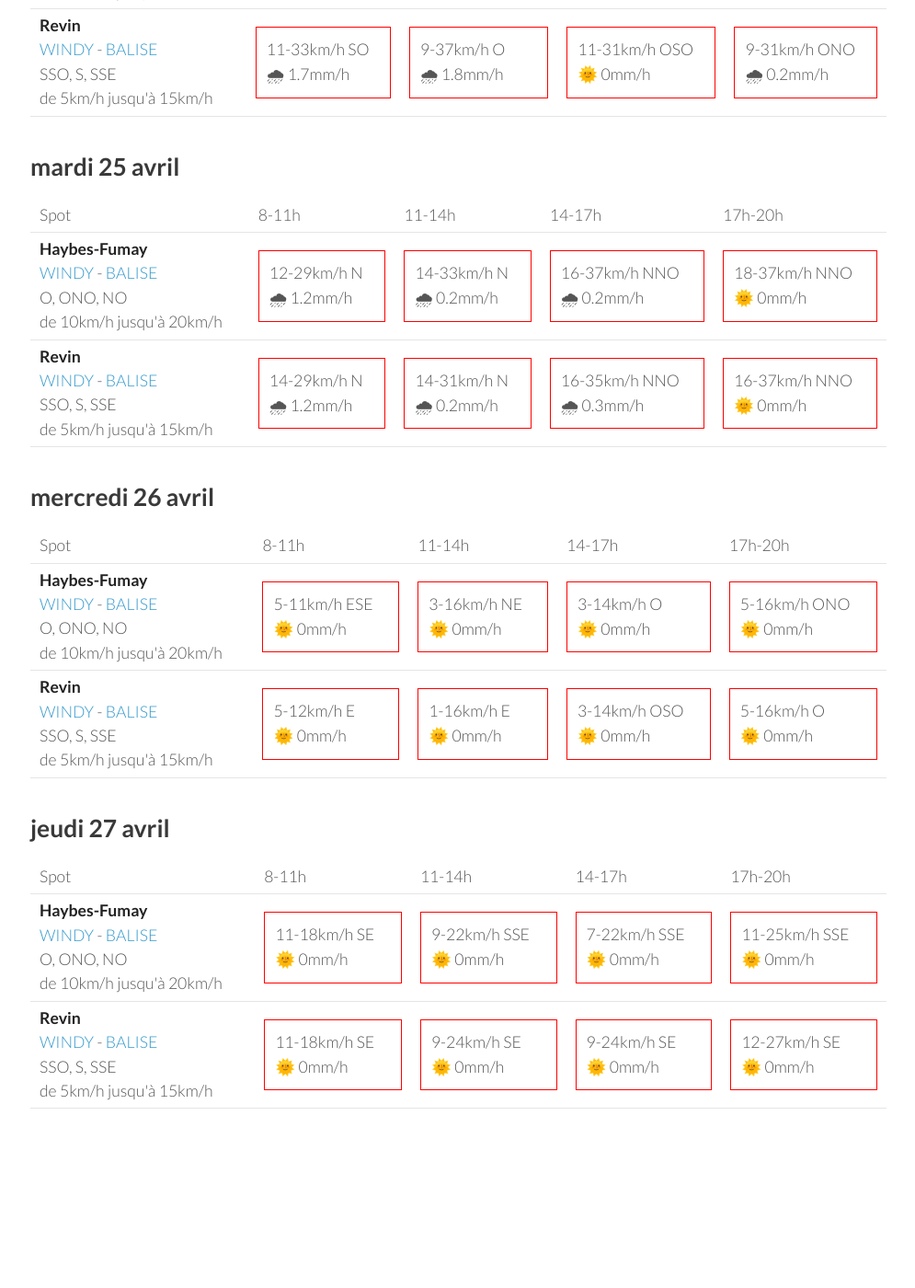
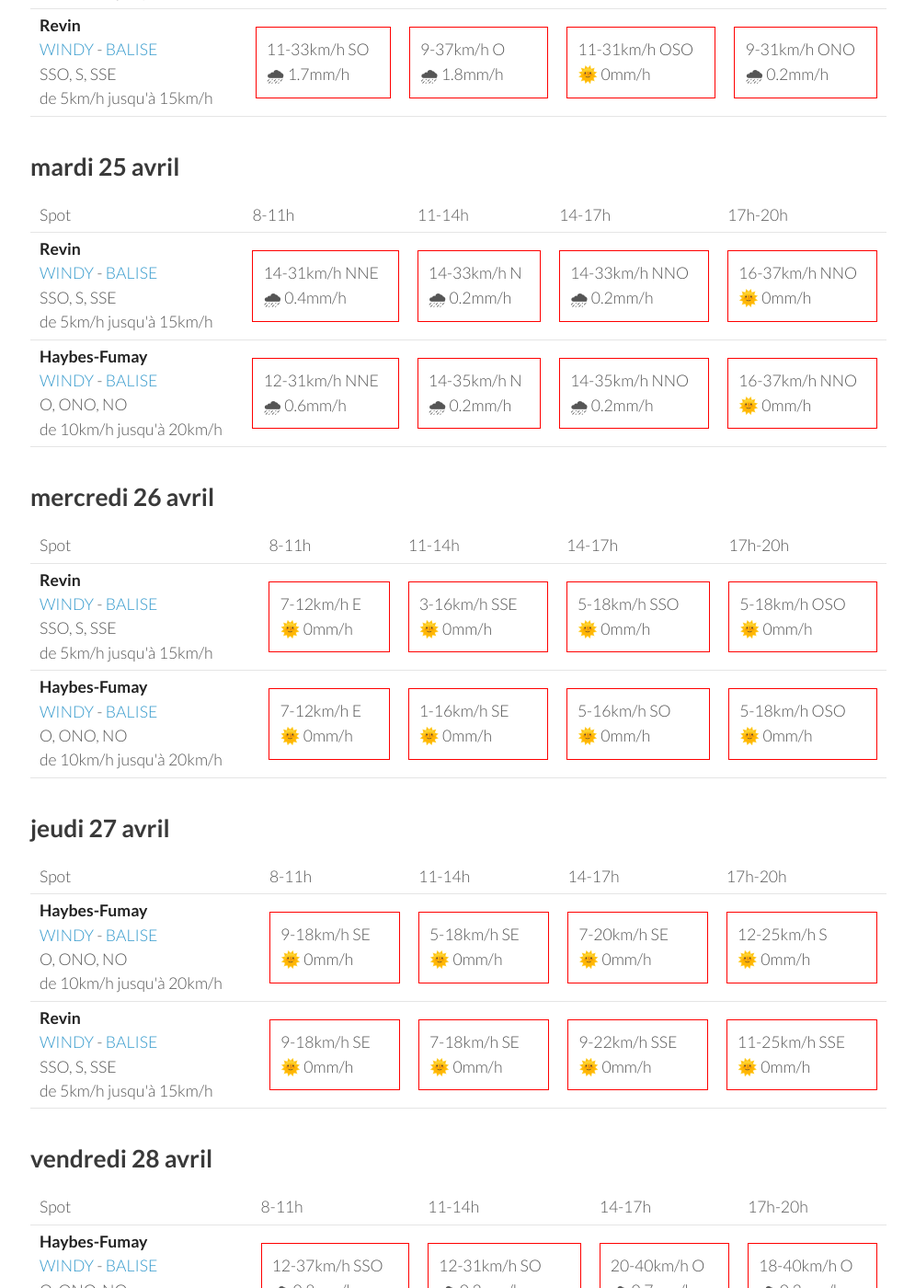
Before and after one commit to parapente-dans-le-nord/parapente-dans-le-nord.github.io, a Jekyll site: the page built from ardennes.markdown, in a window 1280 px wide and 1400 px high, scrolled down 833 px. Shown: the whole window at 92% size, without its empty margins (25-1020 px from the left). Built offline with Jekyll 4.4.1, drawn with Linux system fonts in a browser that asks for light colours; before the commit the page ends 2166 px from its top, so only the background shows below that; some of the changed text lies outside the part shown.

Commit message:
update index.markdown

```diff
--- a/ardennes.markdown
+++ b/ardennes.markdown
@@ -94,21 +94,21 @@ page mise à jour le dimanche 23 avril 06:10
       <td>17h-20h</td>
     </tr>
 <tr>
-        <td><strong>Haybes-Fumay</strong><br><a href="https://windy.com/49.998/4.715?49.913,4.738,10">WINDY</a> - <span class=""><a href="http://www.balisemeteo.com/balise.php?idBalise=104">BALISE</a> </span><br> <span class="vent-favorable">O, ONO, NO</span><br><span class="force-vent">de 10km/h jusqu'à 20km/h</span> </td>
+        <td><strong>Revin</strong><br><a href="https://windy.com/49.948/4.625?49.543,4.625,8">WINDY</a> - <span class=""><a href="http://www.balisemeteo.com/balise.php?idBalise=5019">BALISE</a> </span><br> <span class="vent-favorable">SSO, S, SSE</span><br><span class="force-vent">de 5km/h jusqu'à 15km/h</span> </td>
 
-            <td><div class="not-flyable"><p>12-29km/h N</p><p>🌧 1.2mm/h</p></div></td>
+            <td><div class="not-flyable"><p>14-31km/h NNE</p><p>🌧 0.4mm/h</p></div></td>
             <td><div class="not-flyable"><p>14-33km/h N</p><p>🌧 0.2mm/h</p></div></td>
-            <td><div class="not-flyable"><p>16-37km/h NNO</p><p>🌧 0.2mm/h</p></div></td>
-            <td><div class="not-flyable"><p>18-37km/h NNO</p><p>🌞 0mm/h</p></div></td>
+            <td><div class="not-flyable"><p>14-33km/h NNO</p><p>🌧 0.2mm/h</p></div></td>
+            <td><div class="not-flyable"><p>16-37km/h NNO</p><p>🌞 0mm/h</p></div></td>
 
 
     </tr>
 <tr>
-        <td><strong>Revin</strong><br><a href="https://windy.com/49.948/4.625?49.543,4.625,8">WINDY</a> - <span class=""><a href="http://www.balisemeteo.com/balise.php?idBalise=5019">BALISE</a> </span><br> <span class="vent-favorable">SSO, S, SSE</span><br><span class="force-vent">de 5km/h jusqu'à 15km/h</span> </td>
+        <td><strong>Haybes-Fumay</strong><br><a href="https://windy.com/49.998/4.715?49.913,4.738,10">WINDY</a> - <span class=""><a href="http://www.balisemeteo.com/balise.php?idBalise=104">BALISE</a> </span><br> <span class="vent-favorable">O, ONO, NO</span><br><span class="force-vent">de 10km/h jusqu'à 20km/h</span> </td>
 
-            <td><div class="not-flyable"><p>14-29km/h N</p><p>🌧 1.2mm/h</p></div></td>
-            <td><div class="not-flyable"><p>14-31km/h N</p><p>🌧 0.2mm/h</p></div></td>
-            <td><div class="not-flyable"><p>16-35km/h NNO</p><p>🌧 0.3mm/h</p></div></td>
+            <td><div class="not-flyable"><p>12-31km/h NNE</p><p>🌧 0.6mm/h</p></div></td>
+            <td><div class="not-flyable"><p>14-35km/h N</p><p>🌧 0.2mm/h</p></div></td>
+            <td><div class="not-flyable"><p>14-35km/h NNO</p><p>🌧 0.2mm/h</p></div></td>
             <td><div class="not-flyable"><p>16-37km/h NNO</p><p>🌞 0mm/h</p></div></td>
 
 
@@ -130,22 +130,22 @@ page mise à jour le dimanche 23 avril 06:10
       <td>17h-20h</td>
     </tr>
 <tr>
-        <td><strong>Haybes-Fumay</strong><br><a href="https://windy.com/49.998/4.715?49.913,4.738,10">WINDY</a> - <span class=""><a href="http://www.balisemeteo.com/balise.php?idBalise=104">BALISE</a> </span><br> <span class="vent-favorable">O, ONO, NO</span><br><span class="force-vent">de 10km/h jusqu'à 20km/h</span> </td>
+        <td><strong>Revin</strong><br><a href="https://windy.com/49.948/4.625?49.543,4.625,8">WINDY</a> - <span class=""><a href="http://www.balisemeteo.com/balise.php?idBalise=5019">BALISE</a> </span><br> <span class="vent-favorable">SSO, S, SSE</span><br><span class="force-vent">de 5km/h jusqu'à 15km/h</span> </td>
 
-            <td><div class="not-flyable"><p>5-11km/h ESE</p><p>🌞 0mm/h</p></div></td>
-            <td><div class="not-flyable"><p>3-16km/h NE</p><p>🌞 0mm/h</p></div></td>
-            <td><div class="not-flyable"><p>3-14km/h O</p><p>🌞 0mm/h</p></div></td>
-            <td><div class="not-flyable"><p>5-16km/h ONO</p><p>🌞 0mm/h</p></div></td>
+            <td><div class="not-flyable"><p>7-12km/h E</p><p>🌞 0mm/h</p></div></td>
+            <td><div class="not-flyable"><p>3-16km/h SSE</p><p>🌞 0mm/h</p></div></td>
+            <td><div class="not-flyable"><p>5-18km/h SSO</p><p>🌞 0mm/h</p></div></td>
+            <td><div class="not-flyable"><p>5-18km/h OSO</p><p>🌞 0mm/h</p></div></td>
 
 
     </tr>
 <tr>
-        <td><strong>Revin</strong><br><a href="https://windy.com/49.948/4.625?49.543,4.625,8">WINDY</a> - <span class=""><a href="http://www.balisemeteo.com/balise.php?idBalise=5019">BALISE</a> </span><br> <span class="vent-favorable">SSO, S, SSE</span><br><span class="force-vent">de 5km/h jusqu'à 15km/h</span> </td>
+        <td><strong>Haybes-Fumay</strong><br><a href="https://windy.com/49.998/4.715?49.913,4.738,10">WINDY</a> - <span class=""><a href="http://www.balisemeteo.com/balise.php?idBalise=104">BALISE</a> </span><br> <span class="vent-favorable">O, ONO, NO</span><br><span class="force-vent">de 10km/h jusqu'à 20km/h</span> </td>
 
-            <td><div class="not-flyable"><p>5-12km/h E</p><p>🌞 0mm/h</p></div></td>
-            <td><div class="not-flyable"><p>1-16km/h E</p><p>🌞 0mm/h</p></div></td>
-            <td><div class="not-flyable"><p>3-14km/h OSO</p><p>🌞 0mm/h</p></div></td>
-            <td><div class="not-flyable"><p>5-16km/h O</p><p>🌞 0mm/h</p></div></td>
+            <td><div class="not-flyable"><p>7-12km/h E</p><p>🌞 0mm/h</p></div></td>
+            <td><div class="not-flyable"><p>1-16km/h SE</p><p>🌞 0mm/h</p></div></td>
+            <td><div class="not-flyable"><p>5-16km/h SO</p><p>🌞 0mm/h</p></div></td>
+            <td><div class="not-flyable"><p>5-18km/h OSO</p><p>🌞 0mm/h</p></div></td>
 
 
     </tr>
@@ -168,20 +168,20 @@ page mise à jour le dimanche 23 avril 06:10
 <tr>
         <td><strong>Haybes-Fumay</strong><br><a href="https://windy.com/49.998/4.715?49.913,4.738,10">WINDY</a> - <span class=""><a href="http://www.balisemeteo.com/balise.php?idBalise=104">BALISE</a> </span><br> <span class="vent-favorable">O, ONO, NO</span><br><span class="force-vent">de 10km/h jusqu'à 20km/h</span> </td>
 
-            <td><div class="not-flyable"><p>11-18km/h SE</p><p>🌞 0mm/h</p></div></td>
-            <td><div class="not-flyable"><p>9-22km/h SSE</p><p>🌞 0mm/h</p></div></td>
-            <td><div class="not-flyable"><p>7-22km/h SSE</p><p>🌞 0mm/h</p></div></td>
-            <td><div class="not-flyable"><p>11-25km/h SSE</p><p>🌞 0mm/h</p></div></td>
+            <td><div class="not-flyable"><p>9-18km/h SE</p><p>🌞 0mm/h</p></div></td>
+            <td><div class="not-flyable"><p>5-18km/h SE</p><p>🌞 0mm/h</p></div></td>
+            <td><div class="not-flyable"><p>7-20km/h SE</p><p>🌞 0mm/h</p></div></td>
+            <td><div class="not-flyable"><p>12-25km/h S</p><p>🌞 0mm/h</p></div></td>
 
 
     </tr>
 <tr>
         <td><strong>Revin</strong><br><a href="https://windy.com/49.948/4.625?49.543,4.625,8">WINDY</a> - <span class=""><a href="http://www.balisemeteo.com/balise.php?idBalise=5019">BALISE</a> </span><br> <span class="vent-favorable">SSO, S, SSE</span><br><span class="force-vent">de 5km/h jusqu'à 15km/h</span> </td>
 
-            <td><div class="not-flyable"><p>11-18km/h SE</p><p>🌞 0mm/h</p></div></td>
-            <td><div class="not-flyable"><p>9-24km/h SE</p><p>🌞 0mm/h</p></div></td>
-            <td><div class="not-flyable"><p>9-24km/h SE</p><p>🌞 0mm/h</p></div></td>
-            <td><div class="not-flyable"><p>12-27km/h SE</p><p>🌞 0mm/h</p></div></td>
+            <td><div class="not-flyable"><p>9-18km/h SE</p><p>🌞 0mm/h</p></div></td>
+            <td><div class="not-flyable"><p>7-18km/h SE</p><p>🌞 0mm/h</p></div></td>
+            <td><div class="not-flyable"><p>9-22km/h SSE</p><p>🌞 0mm/h</p></div></td>
+            <td><div class="not-flyable"><p>11-25km/h SSE</p><p>🌞 0mm/h</p></div></td>
 
 
     </tr>
@@ -189,3 +189,39 @@ page mise à jour le dimanche 23 avril 06:10
 </tbody>
 </table>
 {:/}
+## vendredi 28 avril
+
+{::nomarkdown}
+<table>
+  <tbody>
+    <tr>
+      <td>Spot</td>
+      <td>8-11h</td>
+      <td>11-14h</td>
+      <td>14-17h</td>
+      <td>17h-20h</td>
+    </tr>
+<tr>
+        <td><strong>Haybes-Fumay</strong><br><a href="https://windy.com/49.998/4.715?49.913,4.738,10">WINDY</a> - <span class=""><a href="http://www.balisemeteo.com/balise.php?idBalise=104">BALISE</a> </span><br> <span class="vent-favorable">O, ONO, NO</span><br><span class="force-vent">de 10km/h jusqu'à 20km/h</span> </td>
+
+            <td><div class="not-flyable"><p>12-37km/h SSO</p><p>🌧 0.8mm/h</p></div></td>
+            <td><div class="not-flyable"><p>12-31km/h SO</p><p>🌧 0.2mm/h</p></div></td>
+            <td><div class="not-flyable"><p>20-40km/h O</p><p>🌧 0.7mm/h</p></div></td>
+            <td><div class="not-flyable"><p>18-40km/h O</p><p>🌧 0.3mm/h</p></div></td>
+
+
+    </tr>
+<tr>
+        <td><strong>Revin</strong><br><a href="https://windy.com/49.948/4.625?49.543,4.625,8">WINDY</a> - <span class=""><a href="http://www.balisemeteo.com/balise.php?idBalise=5019">BALISE</a> </span><br> <span class="vent-favorable">SSO, S, SSE</span><br><span class="force-vent">de 5km/h jusqu'à 15km/h</span> </td>
+
+            <td><div class="not-flyable"><p>11-29km/h SSO</p><p>🌧 0.8mm/h</p></div></td>
+            <td><div class="not-flyable"><p>12-27km/h OSO</p><p>🌧 0.3mm/h</p></div></td>
+            <td><div class="not-flyable"><p>20-40km/h O</p><p>🌧 0.7mm/h</p></div></td>
+            <td><div class="not-flyable"><p>18-40km/h O</p><p>🌧 0.5mm/h</p></div></td>
+
+
+    </tr>
+
+</tbody>
+</table>
+{:/}
```
Also changed, not shown: other parts of ardennes.markdown (+1 -1 lines).
